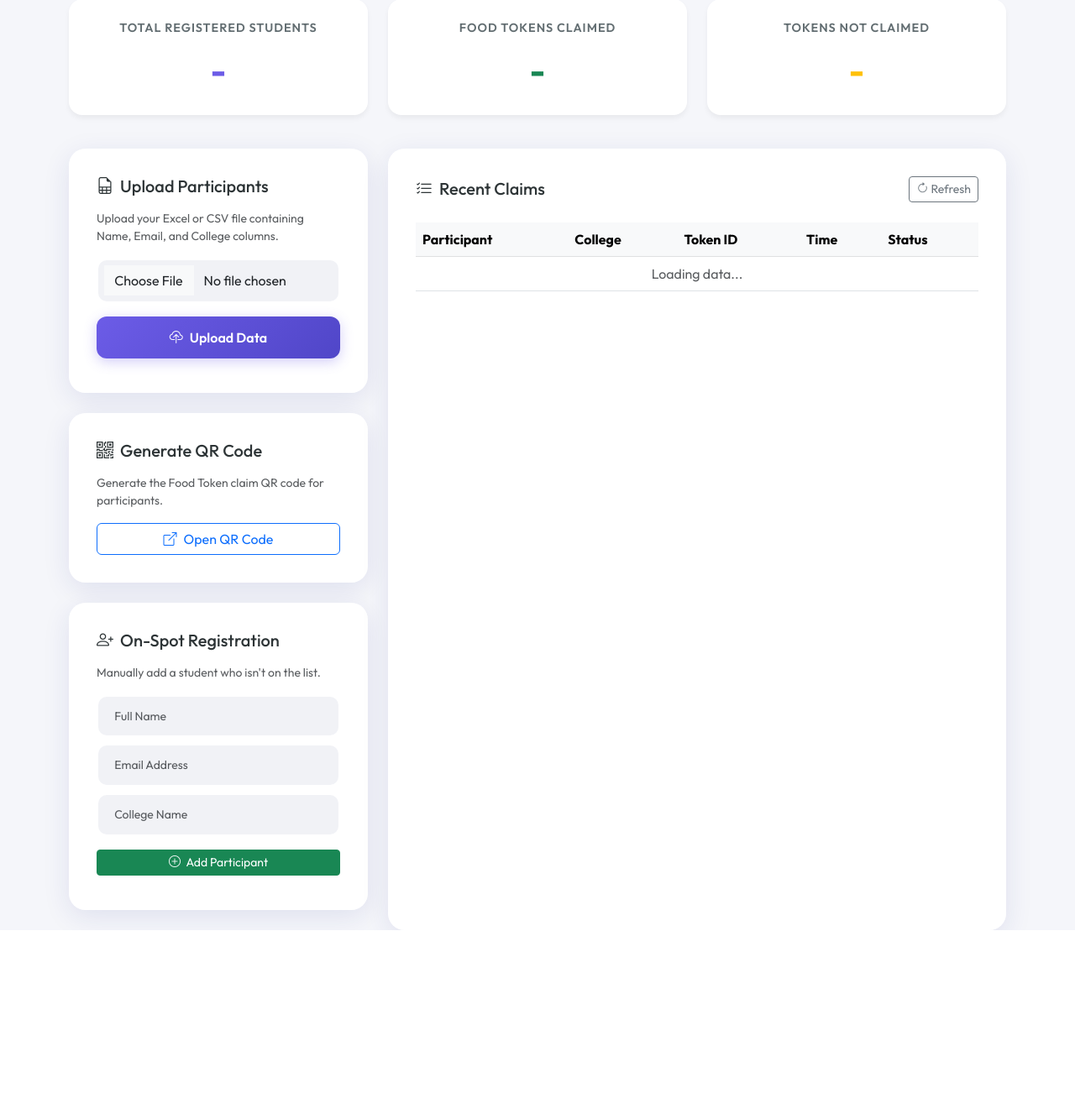
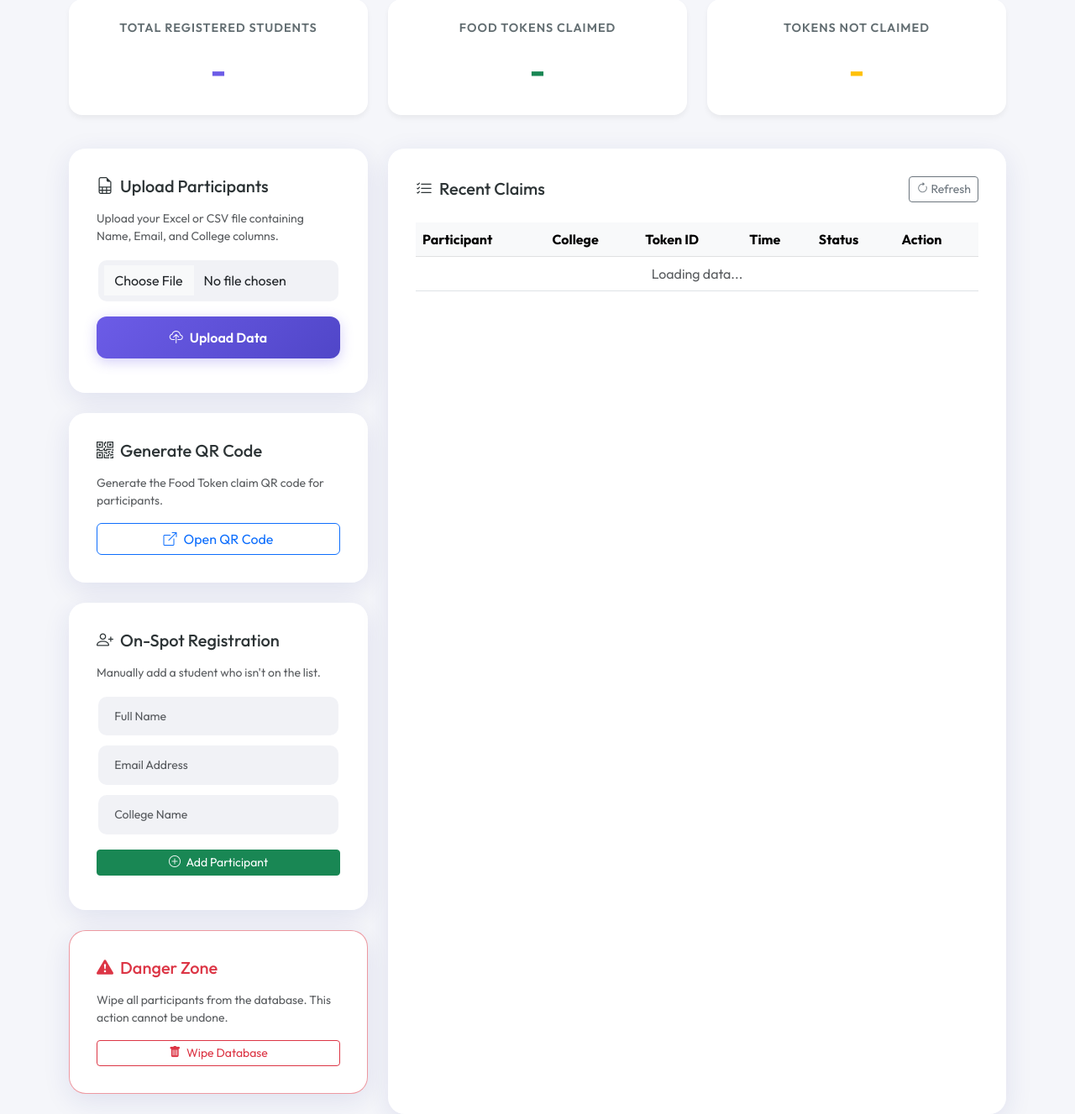
Before and after one commit to Abimathi24/pravarthana-food-token, a Flask app: template templates/admin_dashboard.html in a window 1280 px wide. Shown: the part 87-1414 px from the top of the page at 84% size. Before the commit the page ends 1195 px from the top, so only its background shows below. Run offline with Flask 3, Linux system fonts and the light colour scheme; the template is opened without the code that fills it, so the values that code supplies are empty; some libraries are stand-ins or nearby versions.

Commit message:
Add database wipe and individual participant deletion features

```diff
--- a/routes/admin.py
+++ b/routes/admin.py
@@ -40,6 +40,7 @@ def get_stats():
         data = p.to_dict()
         if data.get('status') == 'CLAIMED':
             recent_claims.append({
+                'id': p.id,
                 'name': data.get('name'),
                 'email': data.get('email'),
                 'college': data.get('college'),
@@ -180,3 +181,40 @@ def add_participant():
     })
 
     return jsonify({"success": f"Participant {name} added successfully."})
+
+@admin_bp.route('/api/wipe_database', methods=['DELETE'])
+def wipe_database():
+    db = get_db()
+    if not db:
+        return jsonify({"error": "Database connection failed"}), 500
+
+    try:
+        # Delete all participants
+        participants = db.collection('participants').stream()
+        for doc in participants:
+            doc.reference.delete()
+
+        # Delete all food_claims logs if they exist
+        claims = db.collection('food_claims').stream()
+        for doc in claims:
+            doc.reference.delete()
+
+        return jsonify({"success": "Database wiped successfully. All participants have been deleted."})
+    except Exception as e:
+        return jsonify({"error": str(e)}), 500
+
+@admin_bp.route('/api/delete_participant/<participant_id>', methods=['DELETE'])
+def delete_participant(participant_id):
+    db = get_db()
+    if not db:
+        return jsonify({"error": "Database connection failed"}), 500
+
+    try:
+        doc_ref = db.collection('participants').document(participant_id)
+        if not doc_ref.get().exists:
+            return jsonify({"error": "Participant not found."}), 404
+
+        doc_ref.delete()
+        return jsonify({"success": "Participant deleted successfully."})
+    except Exception as e:
+        return jsonify({"error": str(e)}), 500
--- a/static/js/admin.js
+++ b/static/js/admin.js
@@ -115,6 +115,11 @@ async function loadStats() {
                         <td class="font-monospace text-primary">${claim.token_id || '-'}</td>
                         <td class="small">${claim.claim_time || '-'}</td>
                         <td><span class="badge badge-claimed">CLAIMED</span></td>
+                        <td>
+                            <button class="btn btn-sm btn-outline-danger" onclick="deleteParticipant('${claim.id}')" title="Delete Participant">
+                                <i class="bi bi-trash"></i>
+                            </button>
+                        </td>
                     `;
                     tbody.appendChild(tr);
                 });
@@ -126,3 +131,57 @@ async function loadStats() {
         console.error('Failed to load stats:', error);
     }
 }
+
+async function deleteParticipant(participantId) {
+    if (!confirm('Are you sure you want to delete this participant?')) {
+        return;
+    }
+
+    try {
+        const response = await fetch(`/admin/api/delete_participant/${participantId}`, {
+            method: 'DELETE'
+        });
+        const result = await response.json();
+
+        if (response.ok) {
+            loadStats(); // Refresh table
+        } else {
+            alert('Failed to delete: ' + result.error);
+        }
+    } catch (error) {
+        alert('An error occurred while deleting the participant.');
+    }
+}
+
+async function wipeDatabase() {
+    const btn = document.getElementById('confirmWipeBtn');
+    const statusDiv = document.getElementById('wipeStatus');
+
+    btn.disabled = true;
+    btn.innerHTML = '<span class="spinner-border spinner-border-sm me-1" role="status" aria-hidden="true"></span> Wiping...';
+    statusDiv.innerHTML = '';
+
+    try {
+        const response = await fetch('/admin/api/wipe_database', {
+            method: 'DELETE'
+        });
+        const result = await response.json();
+
+        if (response.ok) {
+            statusDiv.innerHTML = `<span class="text-success"><i class="bi bi-check-circle me-1"></i>${result.success}</span>`;
+            loadStats(); // Refresh table
+            setTimeout(() => {
+                const modal = bootstrap.Modal.getInstance(document.getElementById('wipeModal'));
+                if (modal) modal.hide();
+                statusDiv.innerHTML = ''; // reset
+            }, 2000);
+        } else {
+            statusDiv.innerHTML = `<span class="text-danger"><i class="bi bi-exclamation-triangle me-1"></i>${result.error}</span>`;
+        }
+    } catch (error) {
+        statusDiv.innerHTML = `<span class="text-danger"><i class="bi bi-exclamation-triangle me-1"></i>Failed to wipe database.</span>`;
+    } finally {
+        btn.disabled = false;
+        btn.innerHTML = 'Yes, Wipe Database';
+    }
+}
--- a/templates/admin_dashboard.html
+++ b/templates/admin_dashboard.html
@@ -90,6 +90,14 @@
                     </form>
                     <div id="addStatus" class="mt-2 small"></div>
                 </div>
+
+                <div class="glass-panel border-danger border-opacity-50 mt-4">
+                    <h5 class="mb-3 text-danger"><i class="bi bi-exclamation-triangle-fill me-2"></i>Danger Zone</h5>
+                    <p class="text-muted small">Wipe all participants from the database. This action cannot be undone.</p>
+                    <button class="btn btn-outline-danger btn-sm w-100" data-bs-toggle="modal" data-bs-target="#wipeModal">
+                        <i class="bi bi-trash-fill me-1"></i> Wipe Database
+                    </button>
+                </div>
             </div>
 
             <!-- Right Column: Recent Claims Table -->
@@ -111,11 +119,12 @@
                                     <th>Token ID</th>
                                     <th>Time</th>
                                     <th>Status</th>
+                                    <th>Action</th>
                                 </tr>
                             </thead>
                             <tbody id="claimsTableBody">
                                 <tr>
-                                    <td colspan="5" class="text-center text-muted">Loading data...</td>
+                                    <td colspan="6" class="text-center text-muted">Loading data...</td>
                                 </tr>
                             </tbody>
                         </table>
@@ -125,6 +134,26 @@
         </div>
     </div>
 
+    <!-- Wipe Database Modal -->
+    <div class="modal fade" id="wipeModal" tabindex="-1" aria-labelledby="wipeModalLabel" aria-hidden="true">
+        <div class="modal-dialog">
+            <div class="modal-content">
+                <div class="modal-header bg-danger text-white">
+                    <h5 class="modal-title" id="wipeModalLabel"><i class="bi bi-exclamation-triangle-fill me-2"></i>Confirm Wipe</h5>
+                    <button type="button" class="btn-close btn-close-white" data-bs-dismiss="modal" aria-label="Close"></button>
+                </div>
+                <div class="modal-body">
+                    Are you absolutely sure you want to wipe the database? This will permanently delete all participants and food claims.
+                    <div id="wipeStatus" class="mt-3 text-center"></div>
+                </div>
+                <div class="modal-footer">
+                    <button type="button" class="btn btn-secondary" data-bs-dismiss="modal">Cancel</button>
+                    <button type="button" class="btn btn-danger" id="confirmWipeBtn" onclick="wipeDatabase()">Yes, Wipe Database</button>
+                </div>
+            </div>
+        </div>
+    </div>
+
     <script src="https://cdn.jsdelivr.net/npm/bootstrap@5.3.0/dist/js/bootstrap.bundle.min.js"></script>
     <script src="{{ url_for('static', filename='js/admin.js') }}"></script>
 </body>
```
